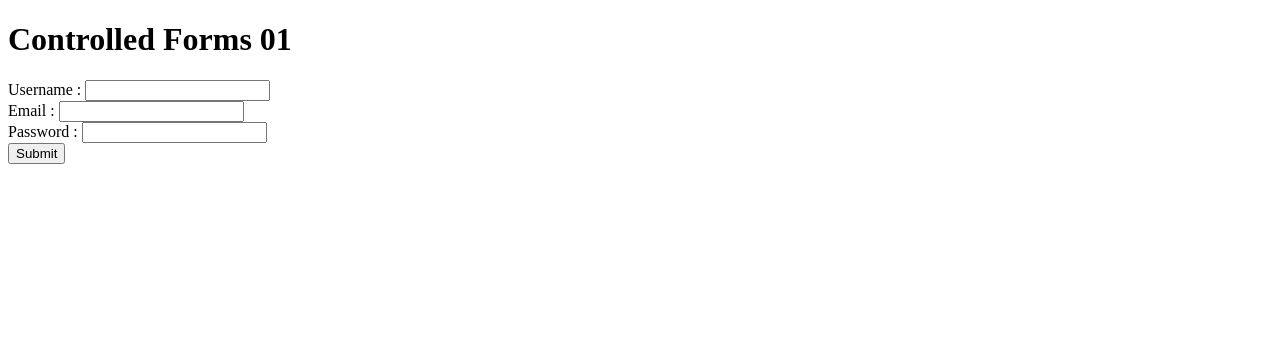
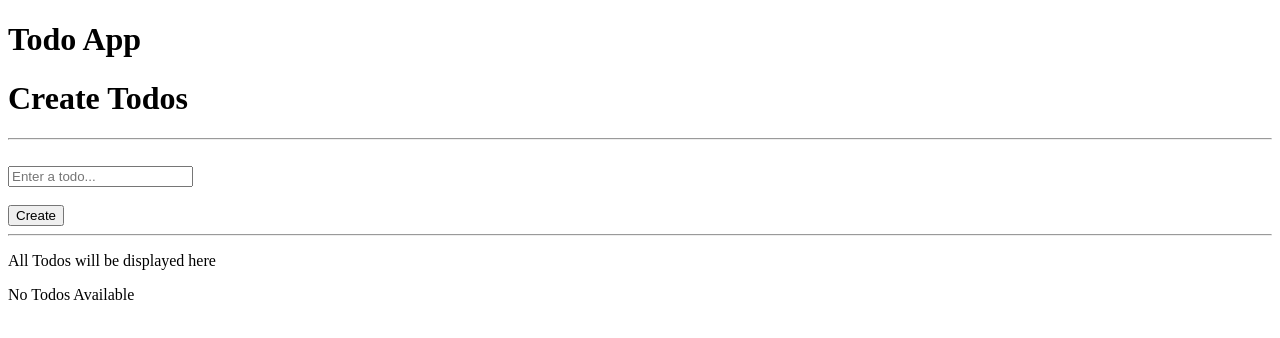
Before and after one commit to iamkeshavSharma19/ReactJSPracticeJuly, a React (Vite) app: page / in a window 1280 px wide. Shown: the top 338 px of the page. Built offline with nearby package versions, Linux system fonts and the light colour scheme.

Commit message:
Create Todos Feature Completed

```diff
--- a/src/App.jsx
+++ b/src/App.jsx
@@ -1,12 +1,17 @@
 import React from "react";
 import ControlledForms01 from "./components/ControlledFormsByFollowing/ControlledForms01";
 import ControllerForms01PracticeOnMyOwn from "./components/ControlledFormsByFollowing/ControllerForms01PracticeOnMyOwn";
+import TodoContextProvider from "./components/TodoAppContextAPIByFollowing/context/TodoContextProvider";
+import TodoApp from "./components/TodoAppContextAPIByFollowing/TodoApp";
 
 const App = () => {
   return (
     <div>
       {/* <ControlledForms01 /> */}
-      <ControllerForms01PracticeOnMyOwn />
+      {/* <ControllerForms01PracticeOnMyOwn /> */}
+      <TodoContextProvider>
+        <TodoApp />
+      </TodoContextProvider>
     </div>
   );
 };
--- /dev/null
+++ b/src/components/TodoAppContextAPIByFollowing/TodoApp.jsx
@@ -0,0 +1,16 @@
+import React from "react";
+import CreateTodo from "./components/CreateTodo";
+import DisplayTodos from "./components/DisplayTodos";
+
+const TodoApp = () => {
+  return (
+    <div>
+      <h1>Todo App</h1>
+      <CreateTodo />
+      <hr />
+      <DisplayTodos />
+    </div>
+  );
+};
+
+export default TodoApp;
--- /dev/null
+++ b/src/components/TodoAppContextAPIByFollowing/components/CreateTodo.jsx
@@ -0,0 +1,26 @@
+import React, { useContext } from "react";
+import { TodoContext } from "../context/TodoContextProvider";
+
+const CreateTodo = () => {
+  const { todo, handleTodo, handleSubmit } = useContext(TodoContext);
+  return (
+    <div>
+      <h1>Create Todos</h1>
+      <hr />
+      <br />
+      <form onSubmit={handleSubmit}>
+        <input
+          type="text"
+          placeholder="Enter a todo..."
+          value={todo}
+          onChange={handleTodo}
+          required
+        />
+        <br /> <br />
+        <button>Create</button>
+      </form>
+    </div>
+  );
+};
+
+export default CreateTodo;
--- /dev/null
+++ b/src/components/TodoAppContextAPIByFollowing/components/DisplayTodos.jsx
@@ -0,0 +1,45 @@
+import React, { useContext } from "react";
+import { TodoContext } from "../context/TodoContextProvider";
+
+const DisplayTodos = () => {
+  const { allTodos } = useContext(TodoContext);
+  return (
+    <div>
+      <p>All Todos will be displayed here</p>
+      {allTodos.length === 0 ? (
+        <p>No Todos Available</p>
+      ) : (
+        <section>
+          {allTodos.map((ele) => {
+            return (
+              <div
+                key={ele.id}
+                style={{
+                  border: "2px solid black",
+                  marginTop: "10px",
+                  padding: "10px",
+                  borderRadius: "10px",
+                  backgroundColor: "wheat",
+                }}
+              >
+                <h3>{ele.text}</h3>
+                <div
+                  style={{
+                    display: "flex",
+                    flexDirection: "row",
+                    gap: "10px",
+                  }}
+                >
+                  <button>edit</button>
+                  <button>delete</button>
+                </div>
+              </div>
+            );
+          })}
+        </section>
+      )}
+    </div>
+  );
+};
+
+export default DisplayTodos;
--- /dev/null
+++ b/src/components/TodoAppContextAPIByFollowing/context/TodoContextProvider.jsx
@@ -0,0 +1,39 @@
+import React, { createContext, useState } from "react";
+
+export const TodoContext = createContext();
+
+const TodoContextProvider = (props) => {
+  const [todo, setTodo] = useState("");
+  const [allTodos, setAllTodos] = useState(() => {
+    //?Checking if there is any array of objects i.e todos already present in the local Storage.
+    //?This is basically for showing all the todos on the UI
+    const savedTodos = localStorage.getItem("todos");
+    return savedTodos ? JSON.parse(savedTodos) : [];
+  });
+  const handleTodo = (e) => {
+    setTodo(e.target.value);
+  };
+
+  const handleSubmit = (e) => {
+    e.preventDefault();
+    //~Date.now() === gives us the current date with milliseconds and milliseconds will always be unique
+    //?trim() === It is used for removing the leading as well as the trailing spaces.
+    const newTodo = {
+      id: Date.now(),
+      text: todo.trim(),
+    };
+    setAllTodos((prev) => [...prev, newTodo]);
+    //&This is basically for storing all the todos in the local Storage
+    const savedTodos = JSON.parse(localStorage.getItem("todos")) || [];
+    savedTodos.push(newTodo);
+    localStorage.setItem("todos", JSON.stringify(savedTodos));
+    setTodo("");
+  };
+  return (
+    <TodoContext.Provider value={{ todo, handleTodo, handleSubmit, allTodos }}>
+      {props.children}
+    </TodoContext.Provider>
+  );
+};
+
+export default TodoContextProvider;
```
